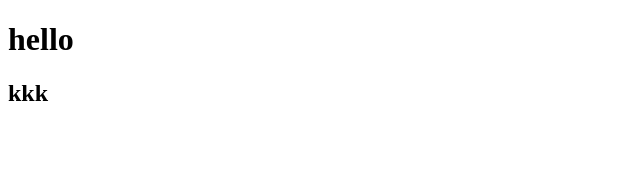
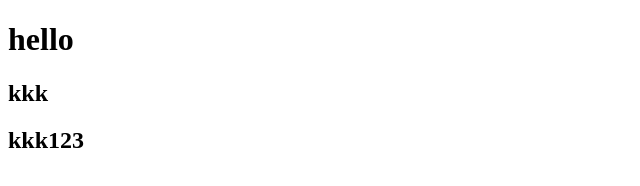
Before and after one commit to ptnh/studyGit, a plain HTML site: page about.html in a window 1280 px wide. Shown: the whole page, without its empty margins (0-640 px from the left). Drawn offline with Linux system fonts and the light colour scheme.

Commit message:
Update about.html

```diff
--- a/about.html
+++ b/about.html
@@ -9,5 +9,6 @@
 <body>
     <h1>hello</h1>
     <h2>kkk</h2>
+    <h2>kkk123</h2>
 </body>
 </html>
```
